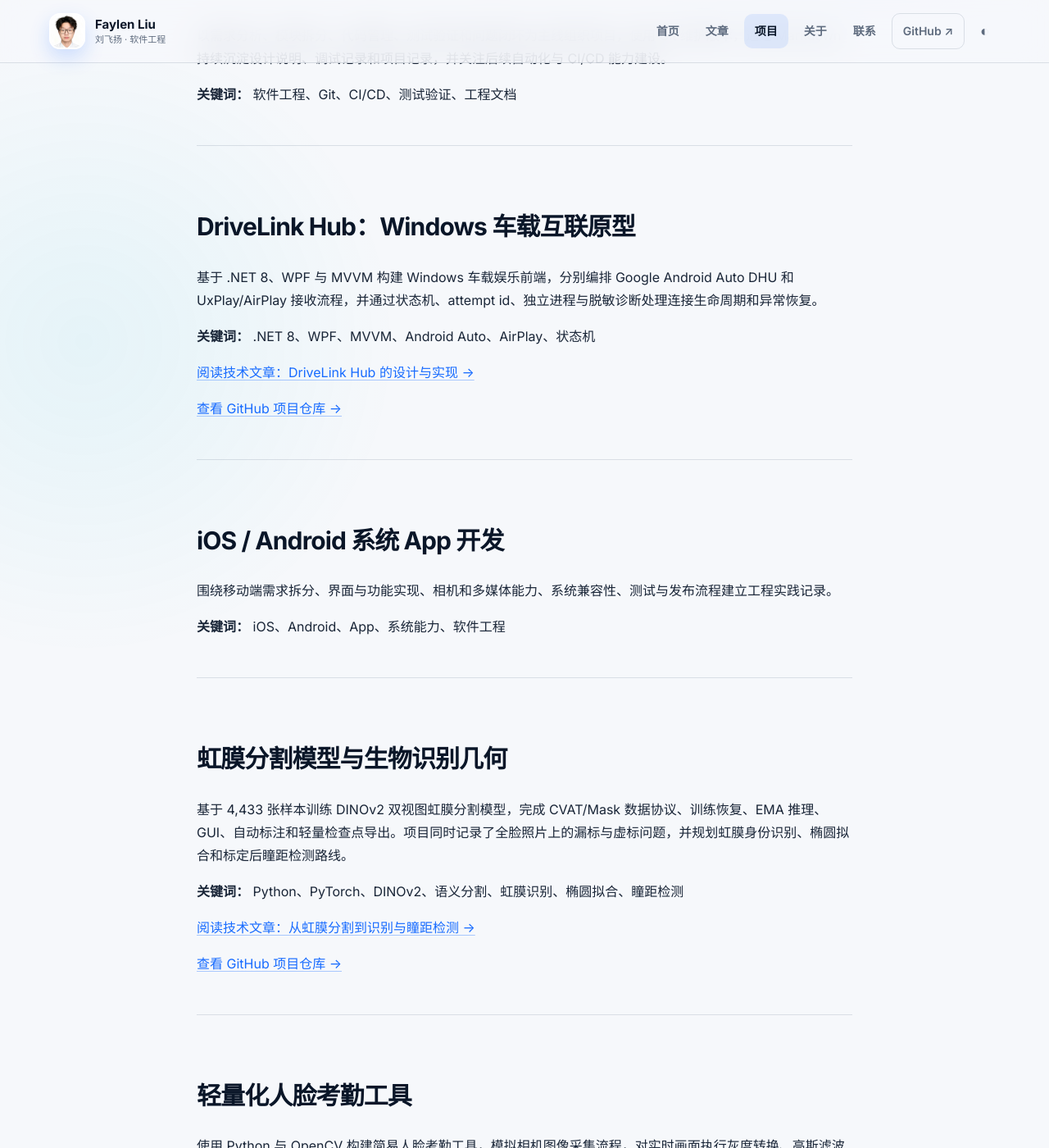
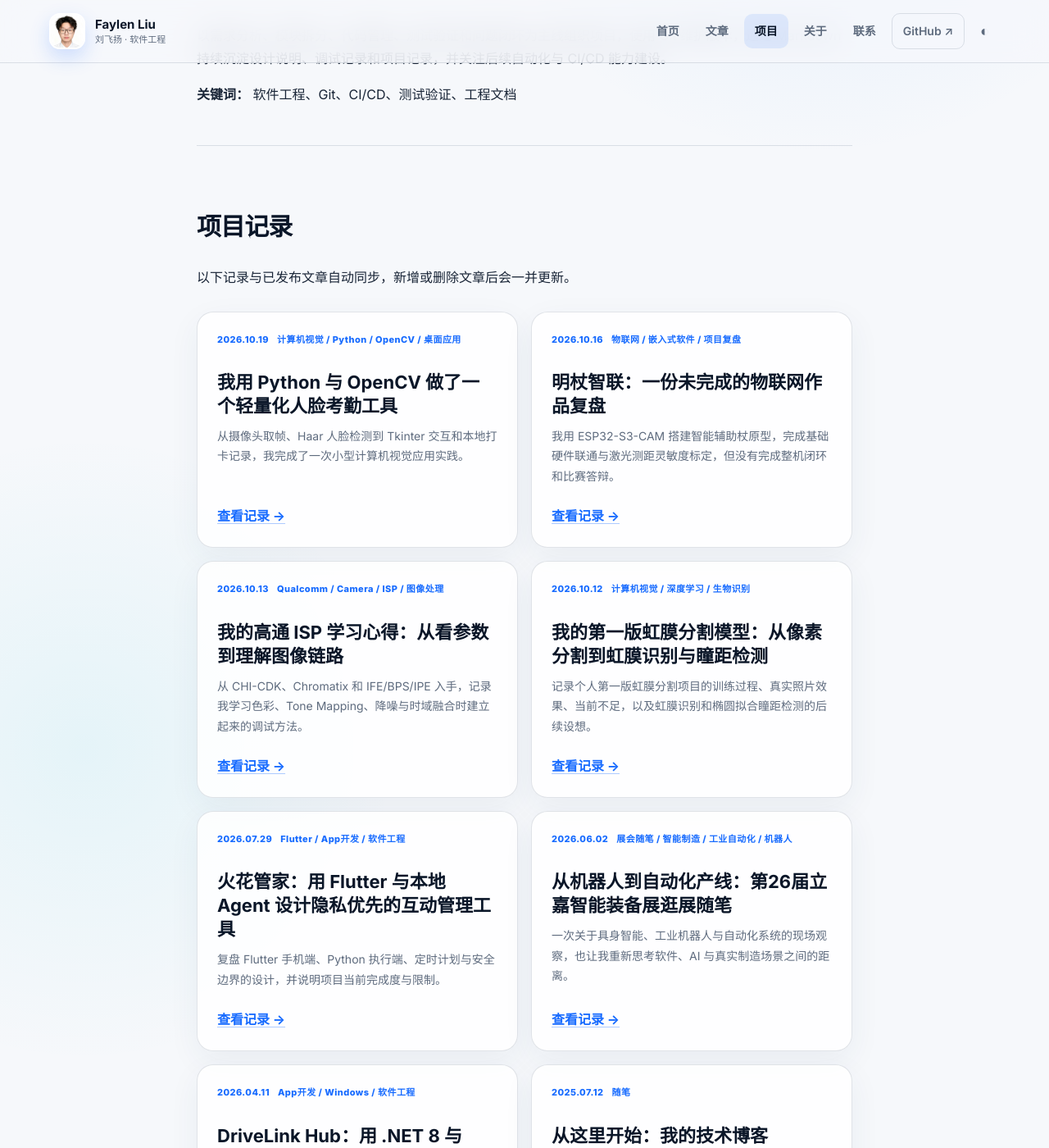
Before and after one commit to sheeplhy/sheeplhy.github.io, a Jekyll site: the page built from projects.md, in a window 1280 px wide and 1400 px high, scrolled down 620 px. Shown: the whole window at 82% size. Built offline with Jekyll 4.4.1, drawn with Linux system fonts in a browser that asks for light colours; some of the changed text lies outside the part shown.

Commit message:
Sync published records to projects page

```diff
--- a/assets/css/style.scss
+++ b/assets/css/style.scss
@@ -186,6 +186,14 @@ img { max-width: 100%; }
 .prose th { background: var(--accent-soft); color: var(--text); }
 .prose .learning-note { margin: 28px 0; padding: 20px 22px; border: 1px solid color-mix(in srgb, var(--accent) 28%, var(--line)); border-radius: 16px; background: color-mix(in srgb, var(--accent-soft) 72%, transparent); }
 .prose .learning-note strong { color: var(--text); }
+.project-records { display: grid; grid-template-columns: repeat(2, minmax(0, 1fr)); gap: 16px; margin: 28px 0 8px; }
+.project-record { display: flex; min-height: 220px; flex-direction: column; padding: 24px; border: 1px solid var(--line); border-radius: 20px; background: var(--surface); box-shadow: 0 12px 38px rgba(30,67,106,.06); }
+.project-record-meta { display: flex; flex-wrap: wrap; gap: 10px; color: var(--accent); font-size: 11px; font-weight: 800; letter-spacing: .04em; }
+.project-record h3 { margin: 28px 0 10px; font-size: 22px; line-height: 1.32; }
+.project-record h3 a { color: var(--text); text-decoration: none; }
+.project-record h3 a:hover { color: var(--accent); }
+.project-record p { margin: 0; color: var(--muted); font-size: 14px; }
+.project-record .text-link { margin-top: auto; padding-top: 22px; }
 .blog-index { display: grid; grid-template-columns: repeat(2, 1fr); gap: 18px; padding-block: 60px 110px; }
 .blog-card { padding: 28px; }
 .blog-card-meta { display: flex; gap: 14px; color: var(--accent); }
@@ -231,7 +239,7 @@ img { max-width: 100%; }
   .about-photo-card { max-width: 220px; }
   .about-home-copy .about-lead { font-size: 17px; }
   .about-actions { align-items: flex-start; flex-direction: column; gap: 18px; }
-  .focus-grid, .blog-index { grid-template-columns: 1fr; }
+  .focus-grid, .blog-index, .project-records { grid-template-columns: 1fr; }
   .focus-card { min-height: 220px; }
   .focus-card h3 { margin-top: 36px; }
   .experience-media { min-height: 330px; }
--- a/projects.md
+++ b/projects.md
@@ -10,6 +10,26 @@ permalink: /projects/
 以需求分析、模块拆分、代码管理、测试验证和问题闭环为主线组织项目，使用 Git 维护版本，通过 Markdown 持续沉淀设计说明、调试记录和项目记录，并关注后续自动化与 CI/CD 能力建设。
 
 **关键词：** 软件工程、Git、CI/CD、测试验证、工程文档
+
+---
+
+## 项目记录
+
+以下记录与已发布文章自动同步，新增或删除文章后会一并更新。
+
+<section class="project-records" aria-label="项目记录列表">
+{% for post in site.posts %}
+  <article class="project-record">
+    <div class="project-record-meta">
+      <time datetime="{{ post.date | date_to_xmlschema }}">{{ post.date | date: '%Y.%m.%d' }}</time>
+      {% if post.categories.size > 0 %}<span>{{ post.categories | join: ' / ' }}</span>{% endif %}
+    </div>
+    <h3><a href="{{ post.url | relative_url }}">{{ post.title }}</a></h3>
+    <p>{{ post.description | default: post.excerpt | strip_html | truncate: 120 }}</p>
+    <a class="text-link" href="{{ post.url | relative_url }}">查看记录 →</a>
+  </article>
+{% endfor %}
+</section>
 
 ---
 
```
